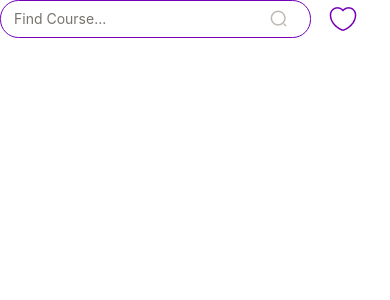
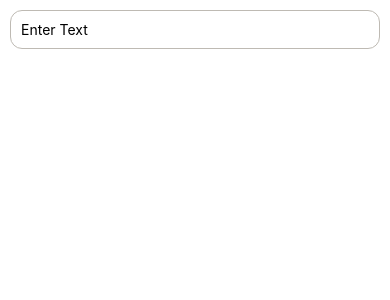
Before and after one commit to TranChinh03/CHTapp, a React Native app in the folder CHTapp/: screen / in a window 390 px wide. Shown: the top 300 px of the page. Built offline with nearby package versions, Linux system fonts and the light colour scheme.

Commit message:
textBox + passwordBox

```diff
--- a/CHTapp/App.js
+++ b/CHTapp/App.js
@@ -2,9 +2,11 @@ import { View, Text, SafeAreaView } from 'react-native'
 import React from 'react'
 import LoadingScreen from './screens/LoadingScreen'
 import SearchBar from './src/components/searchBar'
+import textBox from './src/components/textBox'
 
 export default function App() {
   return (
-      <SearchBar placeholder='Find Course...'/>
+      // <SearchBar placeholder='Find Course...'/>
+      textBox("Enter Text", true)
   )
 }
--- a/CHTapp/src/components/button.js
+++ b/CHTapp/src/components/button.js
@@ -1,7 +1,6 @@
 import React, {Component} from 'react';
 import {SafeAreaView, StyleSheet, Text, TouchableOpacity} from 'react-native';
-import scale from './src/constants/responsive';
-import AssetExample from './components/AssetExample';
+import scale from '../constants/responsive';
 import {Card} from 'react-native-paper';
 
 export default function button() {
--- a/CHTapp/src/components/textBox.js
+++ b/CHTapp/src/components/textBox.js
@@ -1,14 +1,36 @@
-import { StyleSheet, Text, View } from 'react-native'
-import React from 'react'
+import React, { useState } from 'react';
+import { View, StyleSheet, TextInput } from 'react-native';
 
-const textBox = () => {
+const textBox = (placeholder, isPassword) => {
+  const [text, setText] = useState('');
+
+  const handleTextChange = (newText) => {
+    setText(newText);
+  };
+
   return (
-    <View>
-      <Text>textBox</Text>
+    <View style={styles.container}>
+      <TextInput
+        style={styles.textInput}
+        onChangeText={handleTextChange}
+        value={text}
+        placeholder={placeholder}
+        secureTextEntry= {isPassword}
+      />
     </View>
-  )
-}
+  );
+};
 
-export default textBox
+const styles = StyleSheet.create({
+  container: {
+    margin: 10,
+  },
+  textInput: {
+    borderWidth: 1,
+    borderColor: '#BEBAB3',
+    padding: 10,
+    borderRadius: 12,
+  },
+})
 
-const styles = StyleSheet.create({})
+export default textBox;
```
